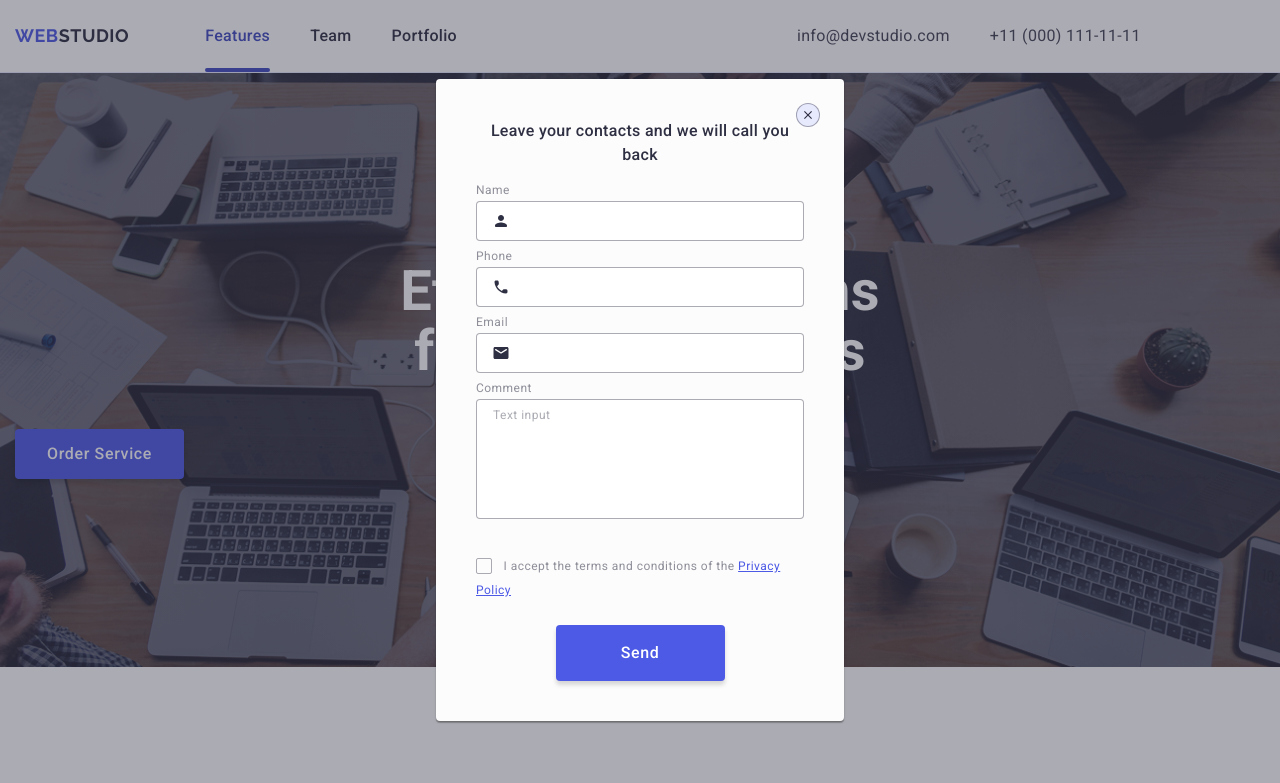
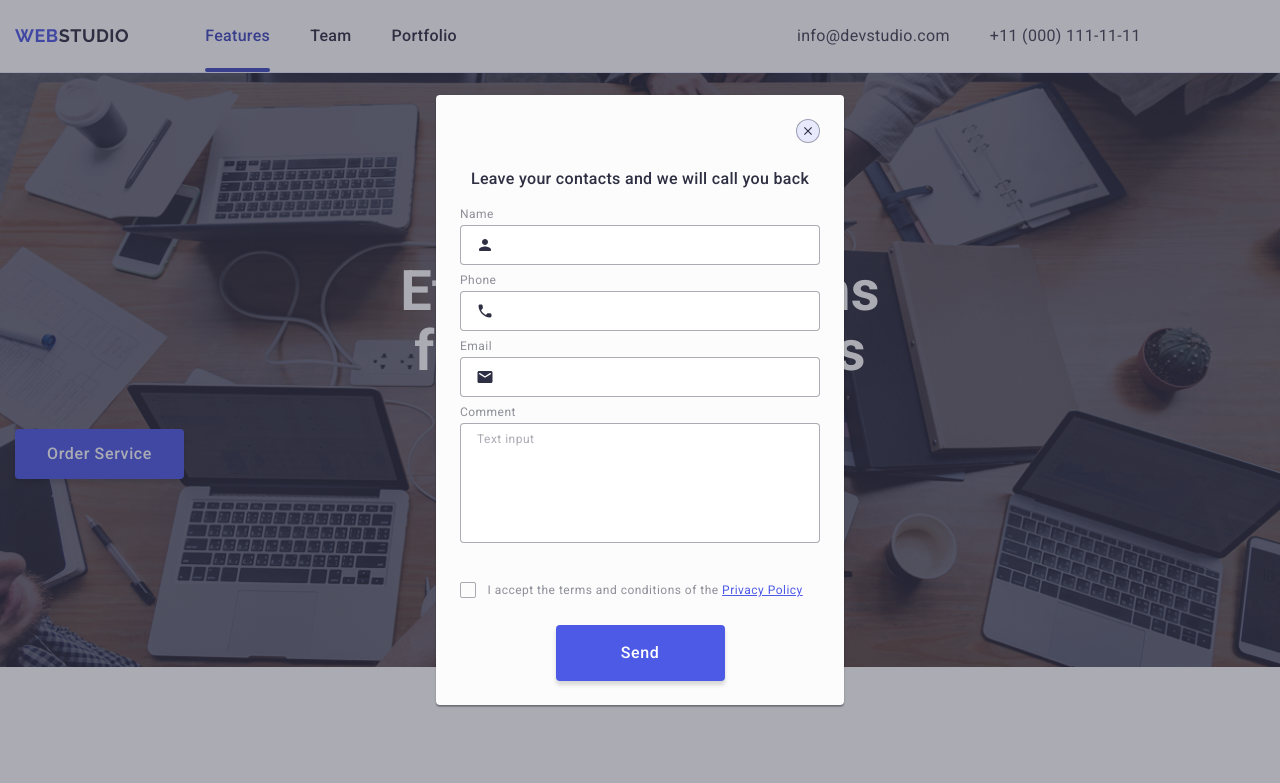
Before and after one commit to batychkoevgen/goit-markup-hw-05, a plain HTML site: page index.html in a window 1280 px wide. Shown: the top 783 px of the page. Drawn offline with nearby package versions, Linux system fonts and the light colour scheme.

Commit message:
goit-markup-hw-05 0.6

```diff
--- a/css/modal.css
+++ b/css/modal.css
@@ -32,8 +32,8 @@
 
   max-width: 408px;
   width: 100%;
-  min-height: 72px 24px 24px;
-  padding: 40px;
+  min-height: 584px;
+  padding: 72px 24px 24px 24px;
   border-radius: 4px;
   background: #fcfcfc;
   box-shadow:
@@ -41,14 +41,13 @@
     0 1px 3px 0 rgba(0, 0, 0, 0.12),
     0 2px 1px 0 rgba(0, 0, 0, 0.2);
 
-  transition: 250ms ease-out 0ms;
+  transition: transform 250ms cubic-bezier(0.4, 0, 0.2, 1);
   transition-property: transform, opacity;
 }
 
 .backdrop.is-open .modal {
   transform: translateX(-50%) translateY(-50%);
   opacity: 1;
-  transition-delay: 250ms cubic-bezier(0.4, 0, 0.2, 1);
 }
 
 .modal {
@@ -239,7 +238,7 @@
   display: block;
   min-width: 169px;
   height: 56px;
-  margin: 0 auto; /* центрування кнопки внизу форми */
+  margin: 0 auto;
   padding: 16px 32px;
 
   font-family: 'Roboto', sans-serif;
```
